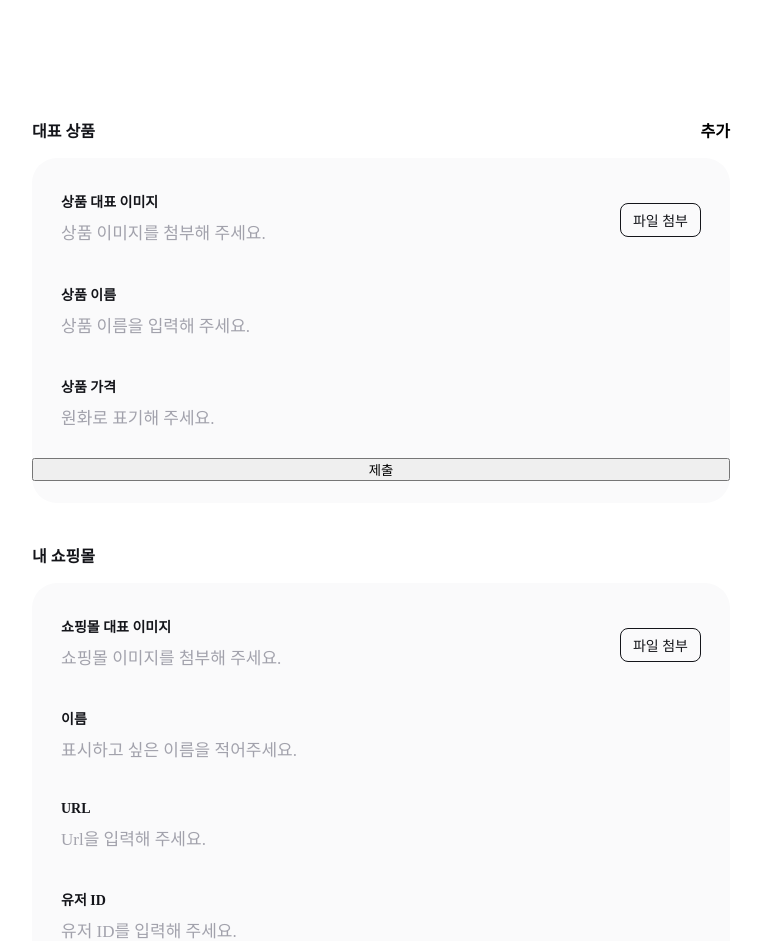
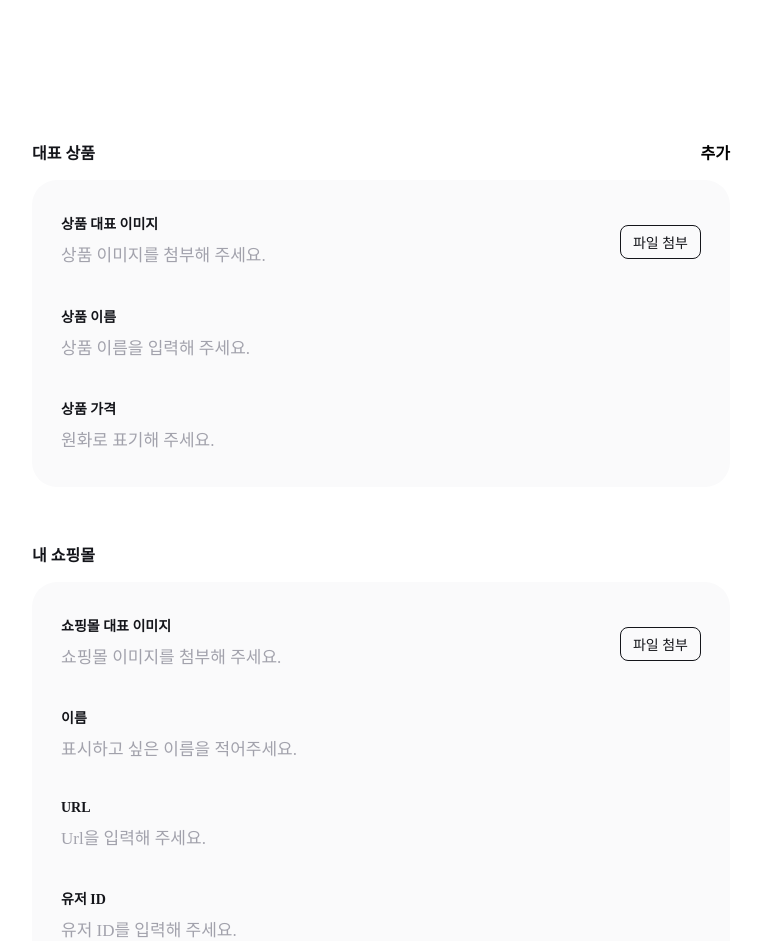
Before and after one commit to rhdtls3562/Linkshop, a React (Vite) app: page /linkpost in a window 1280 px wide. Shown: the part 78-1019 px from the top of the page, without its empty margins (259-1021 px from the left). Built offline with nearby package versions, Linux system fonts and the light colour scheme; a web font is replaced by a local one.

Commit message:
feat: 하위 컴포넌트 인풋 값을 부모 컴포넌트로 전달하도록 개선

```diff
--- a/src/components/FileInput.jsx
+++ b/src/components/FileInput.jsx
@@ -8,7 +8,7 @@ export function FileInput({
   label,
   placeholder,
   initialPreview,
-  updateField,
+  onChange,
 }) {
   const [fileData, setFileData] = useState(null);
 
@@ -29,7 +29,7 @@ export function FileInput({
     });
     console.log("objectUrl", objectUrl);
 
-    // updateField(e); // ProductUploader 컴포넌트에 보내줄 값
+    onChange([e.target.id], objectUrl); // ProductUploader, ShopManagement 컴포넌트에 보내줄 값
   };
 
   useEffect(() => {
--- a/src/components/ProductUploader.jsx
+++ b/src/components/ProductUploader.jsx
@@ -1,57 +1,43 @@
 import { TextInput } from "./TextInput";
-import styles from "./ProductUploader.module.css";
 import { FileInput } from "./FileInput";
 import { SHOP_IMAGES } from "../components/images";
-import { useState } from "react";
+import styles from "./ProductUploader.module.css";
 
-export function ProductUploader({ productsData }) {
+export function ProductUploader({ formData, setFormData }) {
   const initialProducts = SHOP_IMAGES.shop1;
 
-  // 테스트 코드
-  const [values, setValues] = useState({
-    // productImg: "",
-    productName: "",
-    productPrice: "",
-  });
-
-  const handleChange = (e) => {
-    setValues({
-      ...values,
-      [e.target.id]: e.target.value,
-    });
-    console.log("✅ ProductUploader form 입력 값 :", values);
-  };
-
-  const handleSubmit = (e) => {
-    alert(JSON.stringify(values, null, 2));
-    productsData(values);
+  // 하위 인풋 컴포넌트에서 전달받은 name, value로 폼 상태 업데이트
+  const handleChange = (name, value) => {
+    setFormData((prev) => ({
+      ...prev,
+      [name]: value,
+    }));
   };
 
   return (
     <>
-      <form className={styles.form} action={handleSubmit}>
+      <div className={styles.inputWrap}>
         <FileInput
           id="productImg"
           label="상품 대표 이미지"
           placeholder="상품 이미지를 첨부해 주세요."
-          // updateField={handleChange}
+          onChange={handleChange}
         />
         <TextInput
           id="productName"
           type="text"
           label="상품 이름"
           placeholder="상품 이름을 입력해 주세요."
-          updateField={handleChange}
+          onChange={handleChange}
         />
         <TextInput
           id="productPrice"
           type="text"
           label="상품 가격"
           placeholder="원화로 표기해 주세요."
-          updateField={handleChange}
+          onChange={handleChange}
         />
-        <button type="submit">제출</button>
-      </form>
+      </div>
     </>
   );
 }
--- a/src/components/ProductUploader.module.css
+++ b/src/components/ProductUploader.module.css
@@ -1,8 +1,9 @@
-.form {
+.inputWrap {
+  background-color: #fafafb;
+  width: 100%;
   display: flex;
   flex-direction: column;
   gap: 15px;
   padding: 22px 0px;
-  background-color: #fafafb;
   border-radius: 25px;
 }
--- a/src/components/ShopManagement.jsx
+++ b/src/components/ShopManagement.jsx
@@ -1,39 +1,51 @@
 import { TextInput } from "./TextInput";
-import styles from "./ProductUploader.module.css";
 import { FileInput } from "./FileInput";
 import { PasswordInput } from "./PasswordInput";
+import styles from "./ProductUploader.module.css";
 
-export function ShopManagement() {
+export function ShopManagement({ shopData, setFormData }) {
+  // 하위 인풋 컴포넌트에서 전달받은 name, value로 폼 상태 업데이트
+  const handleChange = (name, value) => {
+    setFormData((prev) => ({
+      ...prev,
+      [name]: value,
+    }));
+  };
   return (
     <>
-      <form className={styles.form}>
+      <div className={styles.inputWrap}>
         <FileInput
           id="shopImg"
           label="쇼핑몰 대표 이미지"
           placeholder="쇼핑몰 이미지를 첨부해 주세요."
+          onChange={handleChange}
         />
         <TextInput
           id="shopName"
           label="이름"
           placeholder="표시하고 싶은 이름을 적어주세요."
+          onChange={handleChange}
         />
         <TextInput
           id="shopUrl"
           label="URL"
           placeholder="Url을 입력해 주세요."
+          onChange={handleChange}
         />
         <TextInput
           id="userId"
           type="email"
           label="유저 ID"
           placeholder="유저 ID를 입력해 주세요."
+          onChange={handleChange}
         />
         <PasswordInput
           id="userPw"
           label="비밀번호"
           placeholder="비밀번호를 입력해 주세요."
+          onChange={handleChange}
         />
-      </form>
+      </div>
     </>
   );
 }
--- a/src/components/TextInput.jsx
+++ b/src/components/TextInput.jsx
@@ -1,4 +1,4 @@
-import { useState } from "react";
+import { useEffect } from "react";
 import { useInputValidation } from "../hooks/useInputValidation";
 import { ErrorMessage } from "./ErrorMessage";
 import styles from "./Input.module.css";
@@ -9,13 +9,14 @@ export function TextInput({
   label,
   type = "text",
   className = "",
+  onChange,
   ...props
 }) {
   const { value, error, handleChange, validate } = useInputValidation();
 
   const wrappedChange = (e) => {
     handleChange(e); // 인풋 값 에러 확인 함수
-    updateField(e); // ProductUploader 컴포넌트에 보내줄 값
+    onChange([e.target.id], e.target.value); // ProductUploader, ShopManagement 컴포넌트에 보내줄 값
   };
 
   const classNames = `${styles.input} ${className}`;
--- a/src/pages/LinkPostPage.jsx
+++ b/src/pages/LinkPostPage.jsx
@@ -7,21 +7,32 @@ import { Toast } from "../components/Toast";
 import styles from "./LinkPostPage.module.css";
 
 export function LinkPostPage() {
-  // product 데이터 저장
-  const [productData, setProductData] = useState(null);
+  // 두 컴포넌트의 데이터를 각각 관리
+  const [productData, setProductData] = useState({});
+  const [shopData, setShopData] = useState({});
 
-  const handleProductData = (e) => {
-    setProductData(e);
+  const handleSubmit = (e) => {
+    e.preventDefault();
+    console.log("제출할 데이터:", {
+      product: productData,
+      shop: shopData,
+    });
+    // API 호출
   };
 
-  // 모달용 임시 스테이트
+  // 모든 인풋 값이 채워졌는지 확인
+  const isAllFilled =
+    Object.keys(productData).length > 0 &&
+    Object.values(productData).every((val) => val !== "" && val !== null) &&
+    Object.keys(shopData).length > 0 &&
+    Object.values(shopData).every((val) => val !== "" && val !== null);
+
   const [isModalOpen, setIsModalOpen] = useState(false);
-  const isAllFilled =
-    productData !== null && Object.values(productData).every(Boolean);
 
   return (
     <>
       <main className={styles.main}>
+        <form className={styles.form} onSubmit={handleSubmit}>
           <div className={styles.container}>
             <div className={styles.head}>
               <h2 className={styles.title}>대표 상품</h2>
@@ -29,21 +40,25 @@ export function LinkPostPage() {
                 추가
               </button>
             </div>
-          <ProductUploader productsData={handleProductData} />
+            <ProductUploader
+              formData={productData}
+              setFormData={setProductData}
+            />
           </div>
           <div className={styles.container}>
             <div className={styles.head}>
               <h2 className={styles.title}>내 쇼핑몰</h2>
             </div>
-          <ShopManagement />
+            <ShopManagement formData={shopData} setFormData={setShopData} />
           </div>
           <Button
-          type="button"
+            type="submit"
             className={
               isAllFilled
                 ? `${styles.createbtn} ${styles.active}`
                 : styles.createbtn
             }
+            disabled={!isAllFilled}
             onClick={() => setIsModalOpen(isAllFilled)}
           >
             생성하기
@@ -54,6 +69,7 @@ export function LinkPostPage() {
             isOpen={isModalOpen}
             message="등록이 완료되었습니다."
           />
+        </form>
       </main>
     </>
   );
--- a/src/pages/LinkPostPage.module.css
+++ b/src/pages/LinkPostPage.module.css
@@ -6,6 +6,14 @@
   align-items: center;
   padding-top: 120px;
   margin: 0 auto;
+}
+.form {
+  width: 100%;
+  display: flex;
+  flex-direction: column;
+  gap: 15px;
+  padding: 22px 0px;
+  border-radius: 25px;
 }
 .container {
   width: 100%;
@@ -35,13 +43,14 @@
   background: none;
   border: none;
   border-radius: 37px;
-  cursor: pointer;
   background-color: var(--color-gray);
   color: var(--color-white);
   font: var(--typo-pretendard-semibold-17);
+  cursor: unset;
 }
 .createbtn.active {
   background-color: var(--color-dk-gray);
+  cursor: pointer;
 }
 @media (max-width: 768px) {
   .main {
```
Lines whose indentation alone changed are shown as unchanged.
